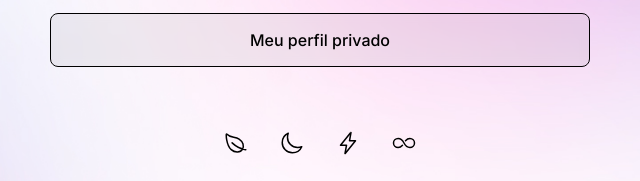
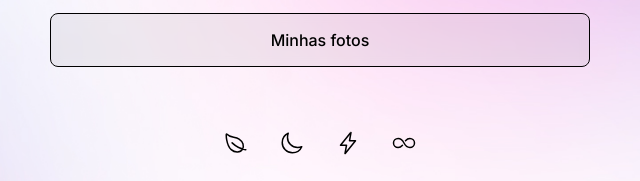
Before and after one commit to 0nlyChello/linktree, a plain HTML site: page index.html in a window 1280 px wide. Shown: the part 505-686 px from the top of the page, 320-960 px from the left. Drawn offline with nearby package versions, Linux system fonts and the light colour scheme.

Commit message:
changed one line adding my photos profile

```diff
--- a/index.html
+++ b/index.html
@@ -44,8 +44,8 @@
           >
         </li>
         <li>
-          <a href="https://www.instagram.com/onlychinello/" target="_blank"
-            >Meu perfil privado</a
+          <a href="https://www.instagram.com/fotos.wurz/" target="_blank"
+            >Minhas fotos</a
           >
         </li>
       </ul>
```
